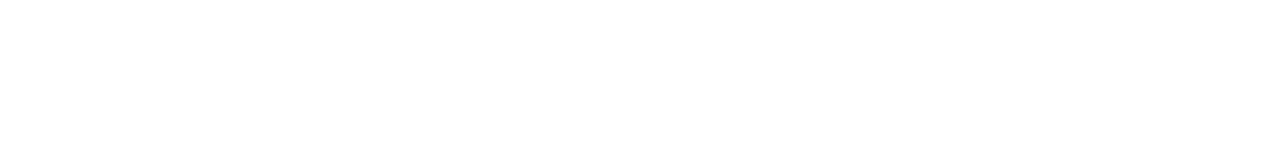
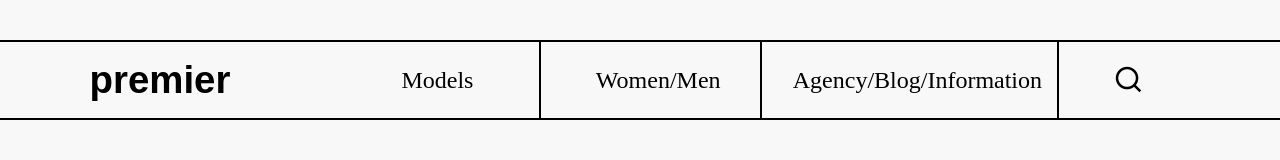
Before and after one commit to ypandey700/Proj-05-CSS, a plain HTML site: page index.html in a window 1280 px wide. Drawn offline with nearby package versions, Linux system fonts and the light colour scheme; a web font is replaced by a local one.

Commit message:
added navbar

```diff
--- a/index.html
+++ b/index.html
@@ -4,9 +4,26 @@
     <meta charset="UTF-8">
     <meta name="viewport" content="width=device-width, initial-scale=1.0">
     <title>Prj-05</title>
+    <link
+    href="https://cdn.jsdelivr.net/npm/remixicon@4.5.0/fonts/remixicon.css"
+    rel="stylesheet"/>
+    <link rel="preconnect" href="https://fonts.googleapis.com">
+<link rel="preconnect" href="https://fonts.gstatic.com" crossorigin>
+<link href="https://fonts.googleapis.com/css2?family=Special+Gothic+Expanded+One&display=swap" rel="stylesheet">
     <link rel="stylesheet" href="style.css">
 </head>
 <body>
+    <div id="main">
+        <div id="nav">
+            <h1>premier</h1>
+            <h2>Models</h2>
+            <h2>Women/Men</h2>
+            <h2>Agency/Blog/Information</h2>
+            <i class="ri-search-line"></i>
+
+        </div>
+
+    </div>
 
 </body>
 </html>
--- a/style.css
+++ b/style.css
@@ -7,3 +7,70 @@ body,html{
     height: 100%;
     width: 100%;
 }
+.special-gothic-expanded-one-regular {
+  font-family: "Special Gothic Expanded One", sans-serif;
+  font-weight: 400;
+  font-style: normal;
+}
+
+#main{
+    padding-top: 0.1px;
+    height: 100%;
+    width: 100%;
+    /* background-color: skyblue; */
+    background-color: #F8F8F8;
+    position: relative;
+
+}
+#nav{
+    margin-top: 40px;
+    height: 10vh;
+    width: 100%;
+    border-top: 2px solid black;
+    border-bottom: 2px solid black;
+    /* background-color: coral; */
+    display: flex;
+    align-items: center;
+    justify-content: space-between;
+
+}
+#nav h2{
+    /* background-color: blue; */
+    height: 100%;
+    display: flex;
+    justify-content: center;
+    align-items: center;
+    width: 16% ;
+    font-size: 24px;
+    font-weight: 500;
+    border-right: 2px solid black;
+}
+#nav i{
+    padding-left: 3% ;
+    /* background-color: rgb(120, 9, 77); */
+    height: 100%;
+    display: flex;
+    justify-content: start;
+    align-items: center;
+    width: 16% ;
+    font-size: 30px;
+    font-weight: 100;
+
+}
+#nav h1{
+    /* background-color: violet; */
+    height: 100%;
+    width: 25%;
+    display: flex;
+    justify-content: center;
+    align-items: center;
+    font-size: 3vw;
+    font-family: "Special Gothic Expanded One", sans-serif;
+   font-weight: 800;
+   font-style: normal;
+}
+#nav h2:nth-last-of-type(1){
+    /* background-color: rgb(26, 170, 76); */
+    height: 100%;
+    width: 22% ;
+}
```
